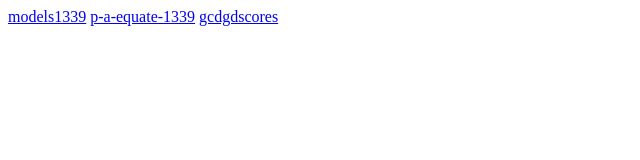
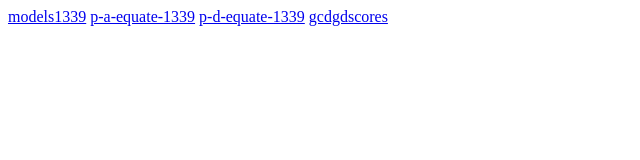
Before and after one commit to D-score/dbook-apps, a plain HTML site: page docs/index.html in a window 1280 px wide. Shown: the whole page, without its empty margins (0-640 px from the left). Drawn offline with Linux system fonts and the light colour scheme.

Commit message:
Add to index

```diff
--- a/docs/index.html
+++ b/docs/index.html
@@ -1,4 +1,5 @@
 <!DOCTYPE HTML>
 <a href="models1339">models1339</a>
 <a href="p-a-equate-1339">p-a-equate-1339</a>
+<a href="p-d-equate-1339">p-d-equate-1339</a>
 <a href="gcdgdscores">gcdgdscores</a>
```
